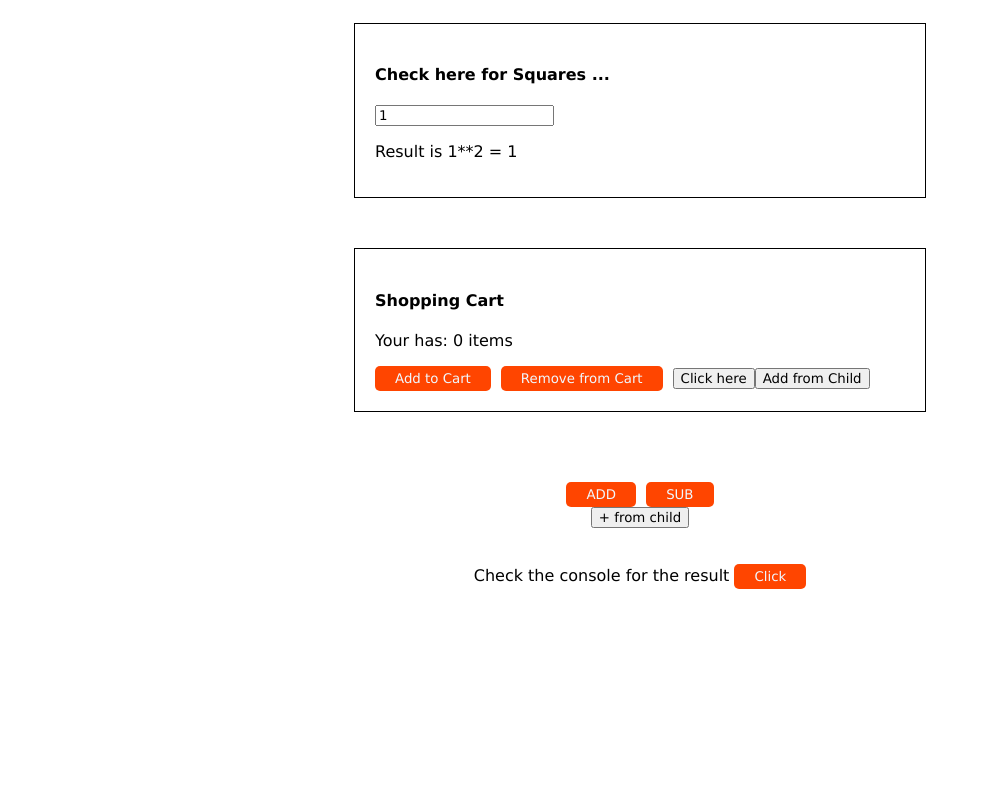
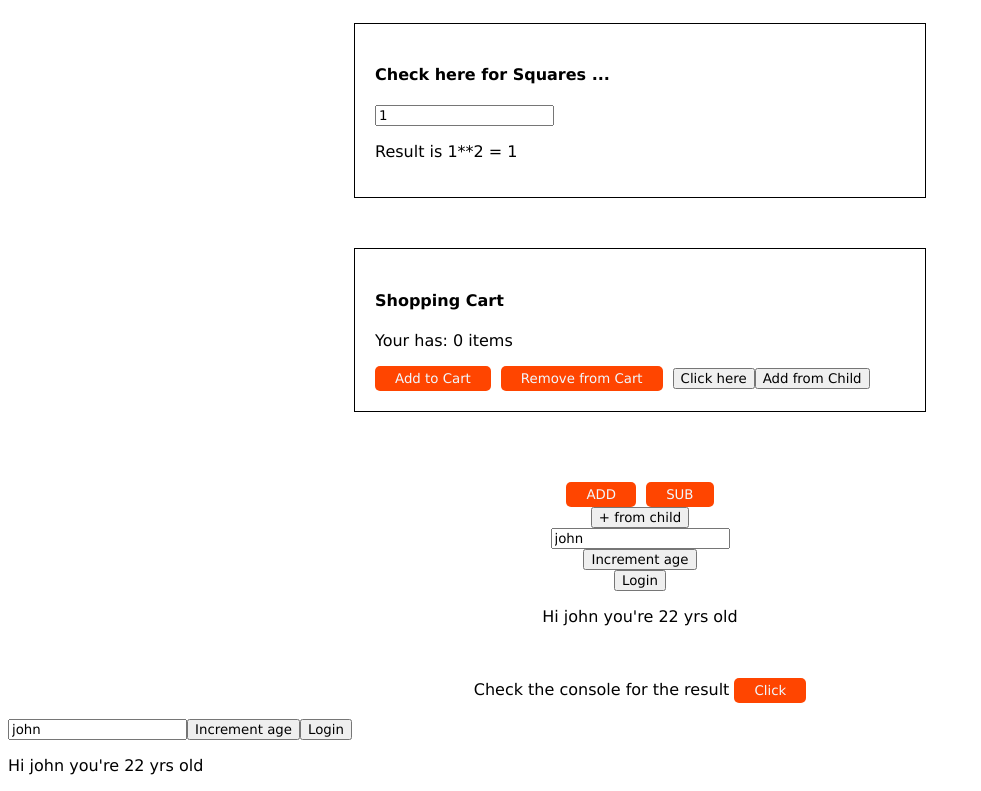
Before and after one commit to JWALITHA11/react-query-demo, a React (Vite) app: page /source in a window 1280 px wide. Shown: the part 232-1023 px from the top of the page, without its empty margins (0-981 px from the left). Before the commit the page ends 845 px from the top, so only its background shows below. Built offline with nearby package versions, Linux system fonts and the light colour scheme; no server answers.

Commit message:
Second commit

```diff
--- a/src/App.tsx
+++ b/src/App.tsx
@@ -4,13 +4,13 @@ import './App.css'
 // import EvenFetching from './EvenFetching';
 
 // import { ReactQueryDevtools } from '@tanstack/react-query-devtools';
-import Fetch , {DataFetch}  from './Fetch';
+// import Fetch , {DataFetch}  from './Fetch';
 import Project from './Project';
 // import CreateUserComponent,{Updater} from './Update';
 import Source from './Source';
 import Navbar from './Navbar';
-import Practice from './Practice';
-import { FetchById } from './Practice';
+// import Practice from './Practice';
+// import { FetchById } from './Practice';
 import Reducer from './Reducer';
 function App() {
 
@@ -32,7 +32,7 @@ function App() {
     </BrowserRouter>
    {/* <Practice /> */}
    {/* <FetchById fetchId={14} /> */}
-   {/* <Reducer /> */}
+   <Reducer />
     </>
   )
 }
--- a/src/Source.tsx
+++ b/src/Source.tsx
@@ -1,6 +1,7 @@
 import React from 'react'
 import { useEffect,useRef,useState,useMemo,useCallback } from 'react'
 import Context  from './Context'
+import Reducer from './Reducer'
 type ResponseId = {
   id:number;
 }
@@ -40,6 +41,7 @@ useEffect(
  <Memo />
  <CallbackFunction />
  <ExampleCounter />
+ <Reducer />
  <p>Check the console for the result <button className="btn"onClick={handleClick}>Click</button></p>
 
   </div>
```
